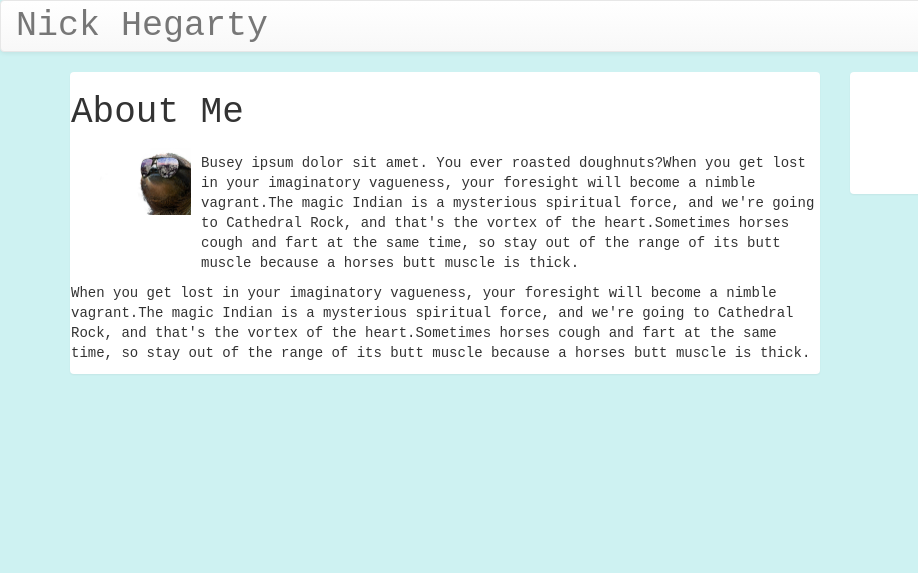
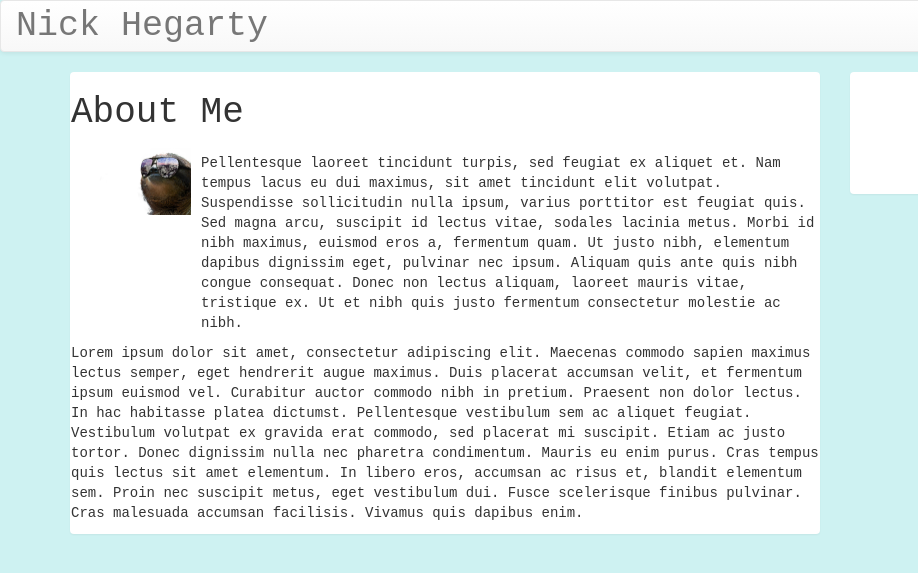
Before and after one commit to nick-hegarty/Bootstrap-Portfolio, a plain HTML site: page index.html in a window 1280 px wide. Shown: the top 573 px of the page, 0-918 px from the left. Drawn offline with nearby package versions, Linux system fonts and the light colour scheme.

Commit message:
final adjustment

```diff
--- a/index.html
+++ b/index.html
@@ -48,10 +48,10 @@
 						</div>
 						<div class="media-body">
 							<h4 class="media-heading"></h4>
-							<p>Busey ipsum dolor sit amet. You ever roasted doughnuts?When you get lost in your imaginatory vagueness, your foresight will become a nimble vagrant.The magic Indian is a mysterious spiritual force, and we're going to Cathedral Rock, and that's the vortex of the heart.Sometimes horses cough and fart at the same time, so stay out of the range of its butt muscle because a horses butt muscle is thick.</p>
+							<p>Pellentesque laoreet tincidunt turpis, sed feugiat ex aliquet et. Nam tempus lacus eu dui maximus, sit amet tincidunt elit volutpat. Suspendisse sollicitudin nulla ipsum, varius porttitor est feugiat quis. Sed magna arcu, suscipit id lectus vitae, sodales lacinia metus. Morbi id nibh maximus, euismod eros a, fermentum quam. Ut justo nibh, elementum dapibus dignissim eget, pulvinar nec ipsum. Aliquam quis ante quis nibh congue consequat. Donec non lectus aliquam, laoreet mauris vitae, tristique ex. Ut et nibh quis justo fermentum consectetur molestie ac nibh.</p>
 						</div>
 						<div>
-							<p>When you get lost in your imaginatory vagueness, your foresight will become a nimble vagrant.The magic Indian is a mysterious spiritual force, and we're going to Cathedral Rock, and that's the vortex of the heart.Sometimes horses cough and fart at the same time, so stay out of the range of its butt muscle because a horses butt muscle is thick.</p>
+							<p>Lorem ipsum dolor sit amet, consectetur adipiscing elit. Maecenas commodo sapien maximus lectus semper, eget hendrerit augue maximus. Duis placerat accumsan velit, et fermentum ipsum euismod vel. Curabitur auctor commodo nibh in pretium. Praesent non dolor lectus. In hac habitasse platea dictumst. Pellentesque vestibulum sem ac aliquet feugiat. Vestibulum volutpat ex gravida erat commodo, sed placerat mi suscipit. Etiam ac justo tortor. Donec dignissim nulla nec pharetra condimentum. Mauris eu enim purus. Cras tempus quis lectus sit amet elementum. In libero eros, accumsan ac risus et, blandit elementum sem. Proin nec suscipit metus, eget vestibulum dui. Fusce scelerisque finibus pulvinar. Cras malesuada accumsan facilisis. Vivamus quis dapibus enim.</p>
 						</div>
 					</div>
 				</div>
```
